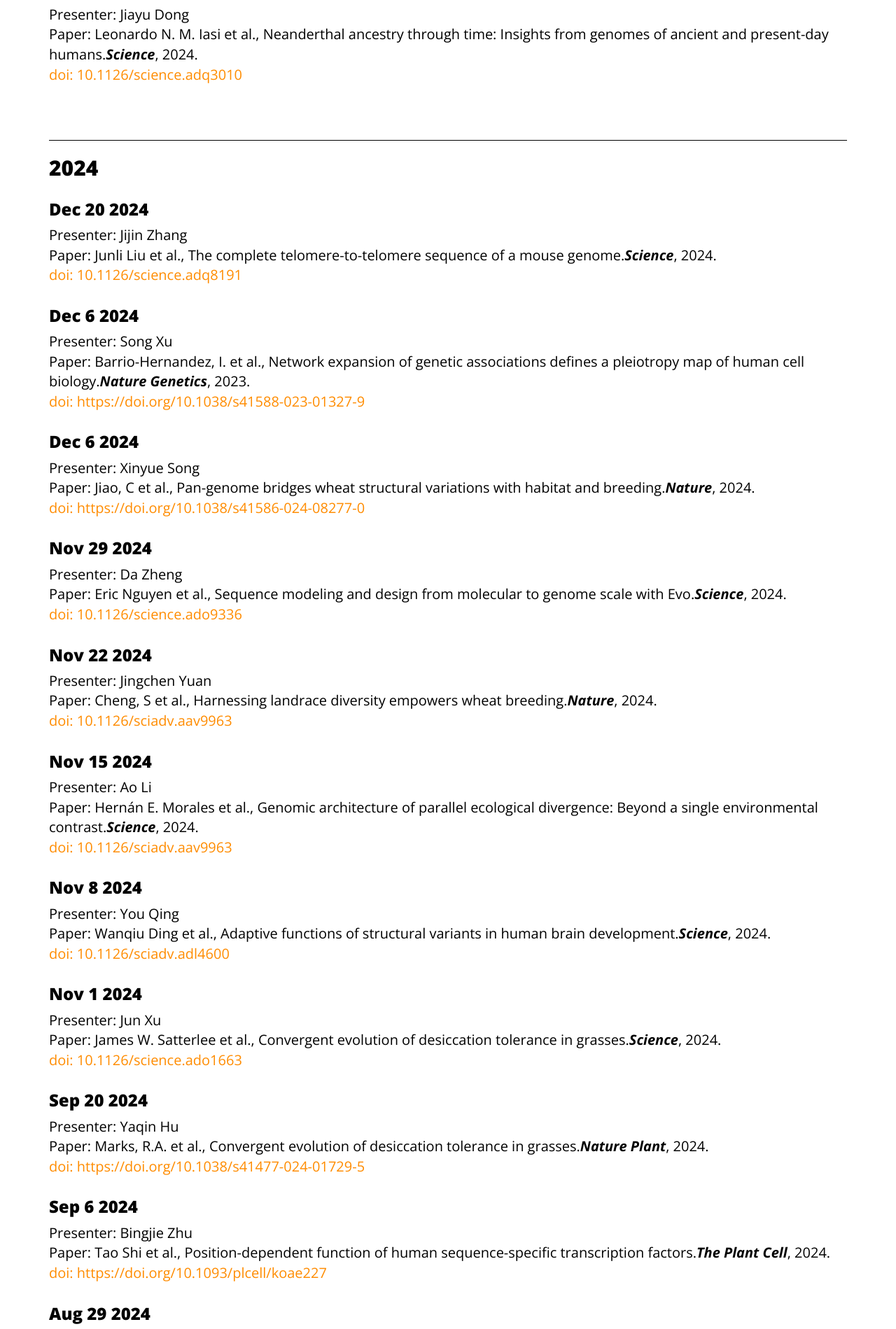
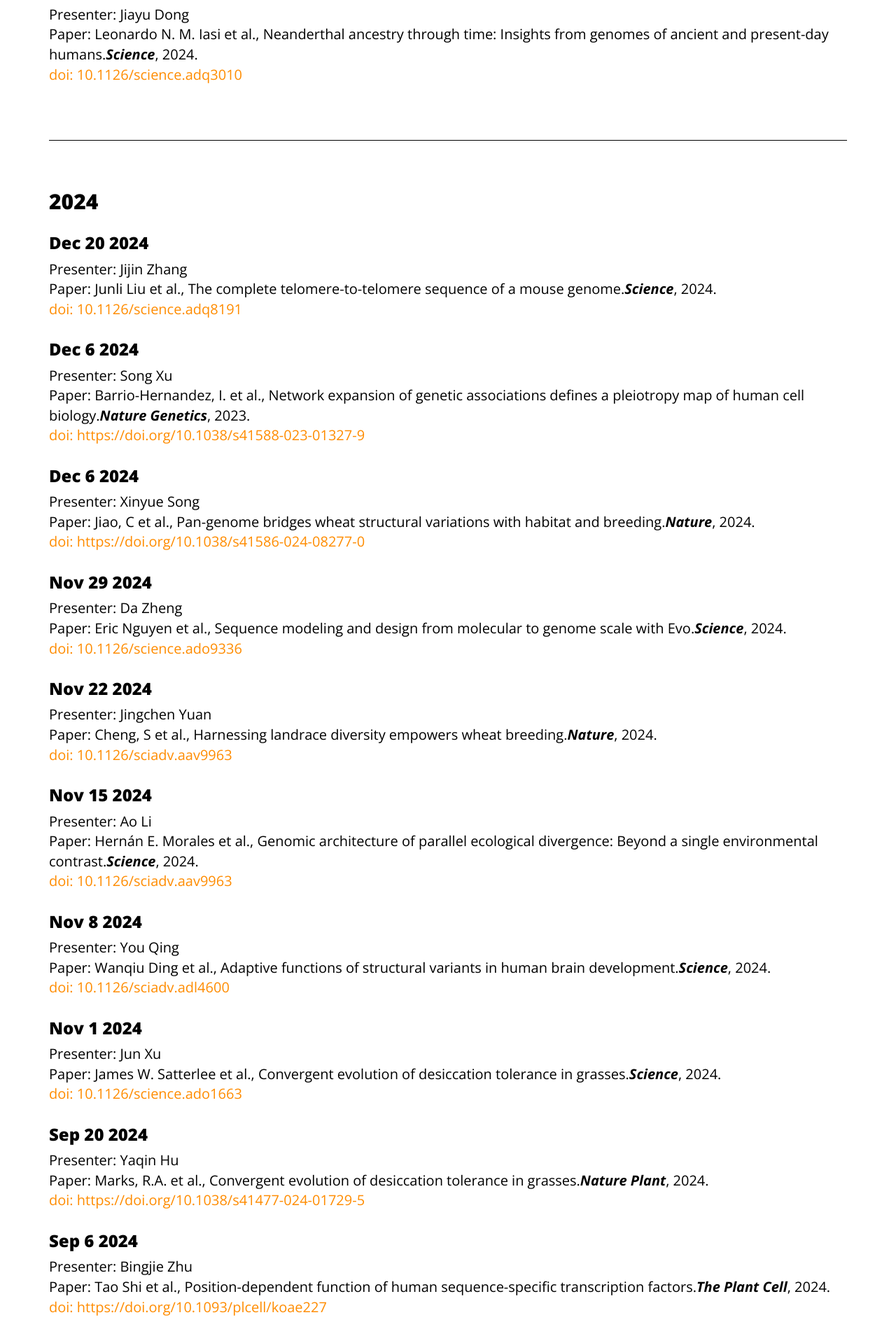
Before and after one commit to PlantGeneticsLab/home, a Jekyll site: the page built from rt/jc.html, in a window 1280 px wide. Shown: the part 4304-6203 px from the top of the page at 70% size. Built offline with Jekyll 4.4.1, drawn with Linux system fonts in a browser that asks for light colours; nearby versions of some CDN libraries; comment, search, counter and statistics services are not loaded.

Commit message:
Update jc.html

```diff
--- a/rt/jc.html
+++ b/rt/jc.html
@@ -195,6 +195,8 @@
 
 <br>
 <hr class="line">
+<br>
+
 <h2>2024</h2>
 
 <p>
@@ -374,13 +376,16 @@
 </p>
 
 <br>
-        <hr class="line">
+<hr class="line">
+<br>
+
 <p>
 <h3>Jan 12 2024</h3>
     Presenter: Bingjie Zhu<br>
     Paper: Franziska Saul, Mathias Scharmann, Takanori Wakatake. et al., Subgenome dominance shapes novel gene evolution in the decaploid pitcher plant Nepenthes gracilis.<i><b> Nature Plants</b></i>, 2023, 9, 2000–2015.
     <br><a href="https://www.nature.com/articles/s41477-023-01562-2">doi: https://doi.org/10.1038/s41477-023-01562-2</a>
 </p>
+           <hr class="line">
 
 <h2>2023</h2>
 <p>
```
